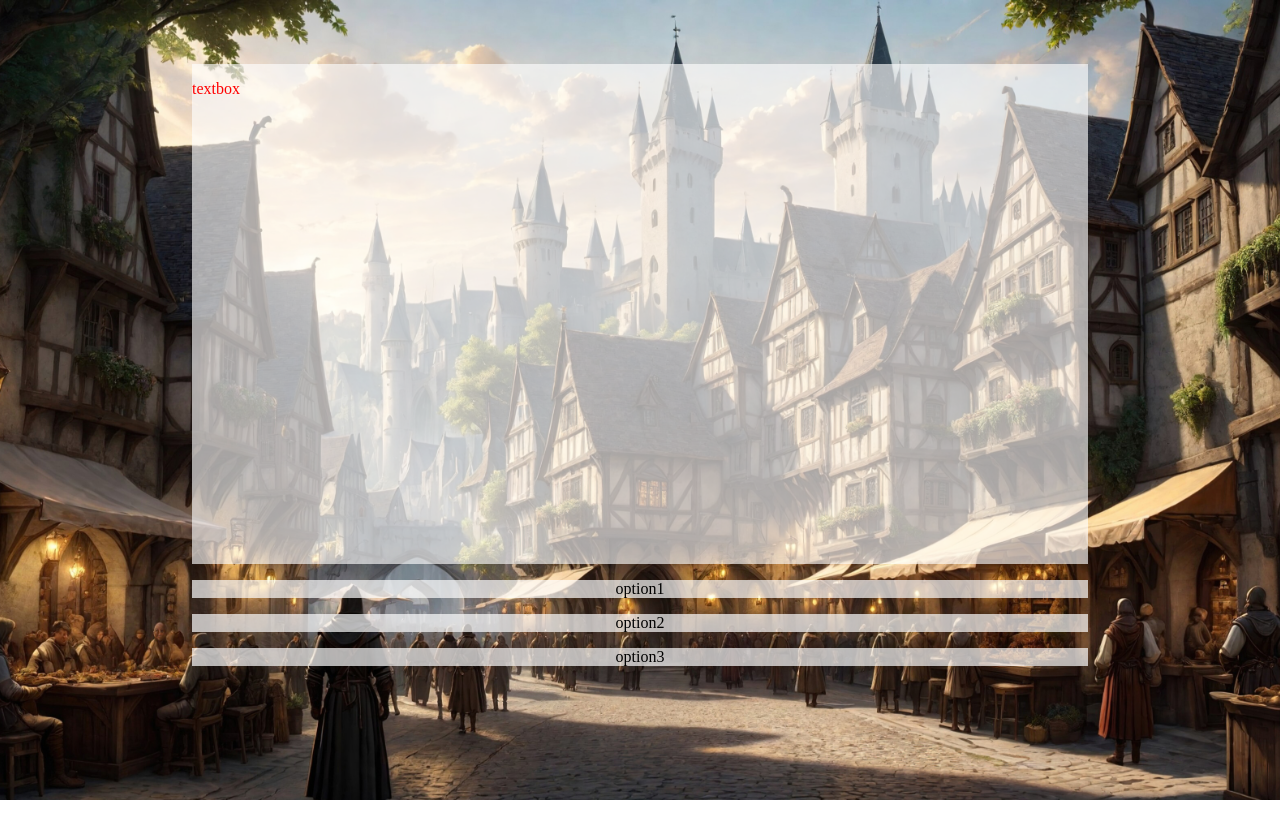
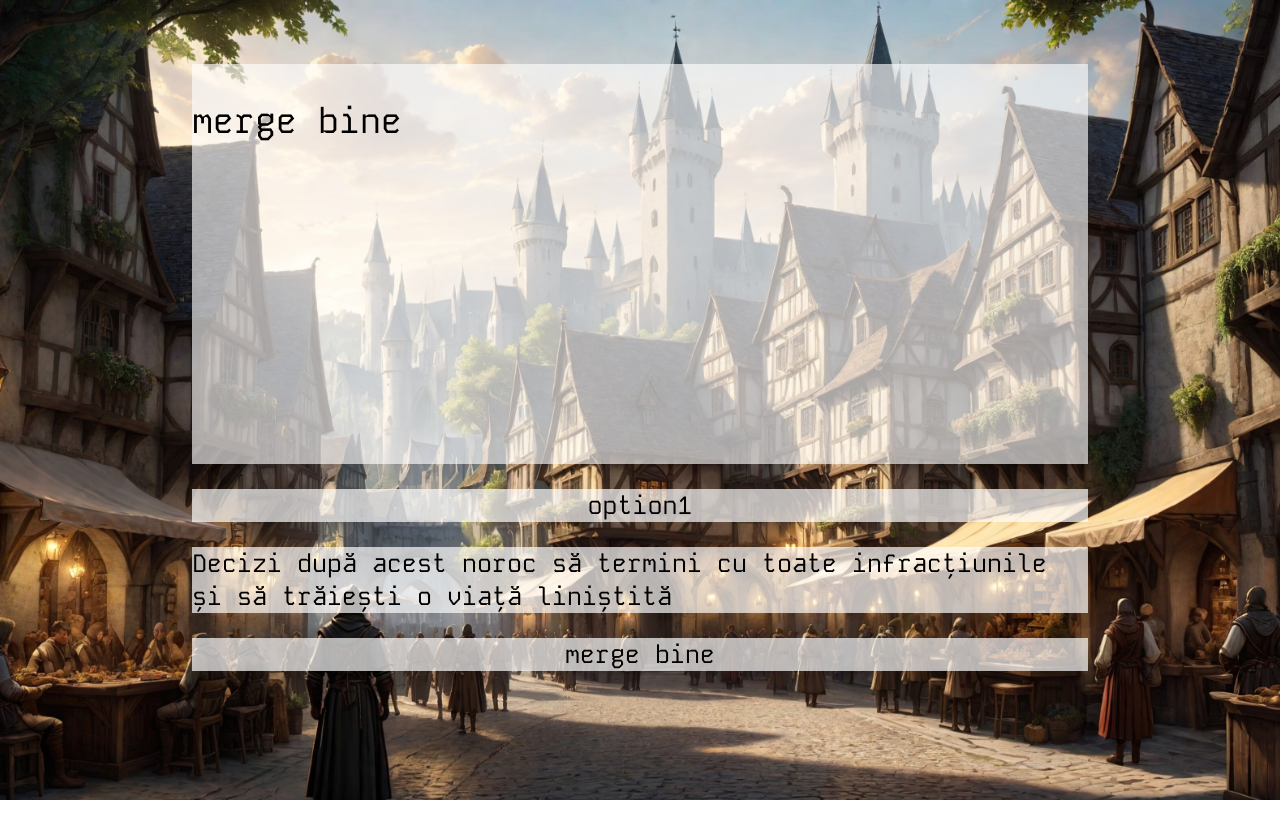
Before and after one commit to V1da-02/FrontForTests, an Angular app: page /home in a window 1280 px wide. Shown: the top 838 px of the page. Built offline with nearby package versions, Linux system fonts and the light colour scheme.

Commit message:
fonts+dynamic text

```diff
--- a/src/app/home/home.component.css
+++ b/src/app/home/home.component.css
@@ -3,10 +3,17 @@
   } */
 
 
+  @font-face {
+    font-family:'KodeMono';
+    src: url(src/assets/KodeMono-VariableFont_wght.ttf);
+}
+
+
+
 .interface{
     display: flex;
     width: 70%;
-    height: 500px;
+    height: 400px;
     align-content: center;
     margin-left: 15%;
     margin-right: 15%;
@@ -23,7 +30,9 @@
 
 }
 .storyText{
-    color: red;
+    color: black;
+    font-family:'KodeMono';
+    font-size: 35px;
 }
 
 .options{
@@ -33,6 +42,8 @@
     margin-right: 15%;
     background-color: rgba(255, 255, 255, 0.685);
     justify-content: center;
+    font-size: 25px;
+    font-family: 'KodeMono';
 
 
 }
--- a/src/app/home/home.component.ts
+++ b/src/app/home/home.component.ts
@@ -1,26 +1,49 @@
 import { Component, ElementRef, ViewChild } from '@angular/core';
+import { OnInit } from '@angular/core';
 
 @Component({
   selector: 'app-home',
   template: `
     <div class="interface">
-      <p #storyText class="storyText">textbox</p>
+      <p id="storyText" #storyText class="storyText">gf;kdjngdfkjgfbkjdgbdjdb</p>
 
     </div>
     <p class="options">option1</p>
-    <p class="options">option2</p>
-    <p class="options">option3</p>
+    <p class="options">Decizi după acest noroc să termini cu toate infracțiunile și să trăiești o viață liniștită</p>
+    <p class="options">{{text}}</p>
   `,
   styleUrls: ['./home.component.css']
 })
 export class HomeComponent {
-  @ViewChild('storyText', { static: true }) storyTextRef!: ElementRef;
+
+ngOnInit(){
+  this.temp()
+}
+
+  // @ViewChild('storyText', { static: true }) storyTextRef!: ElementRef;
 
 text = 'merge bine'
 
-  test() {
-    if (this.storyTextRef) {
-      this.storyTextRef.nativeElement.innerText = this.text;
+  // test() {
+  //   if (this.storyTextRef) {
+  //     this.storyTextRef.nativeElement.innerText = this.text;
+  //   }
+  // }
+
+  g = document.getElementById("storyText");
+
+  temp() {
+    let g = document.getElementById("storyText");
+
+    // Check if g is not null before accessing its properties
+    if (g !== null) {
+      g.innerText = this.text;
+      console.log('done');
+
+    } else {
+      console.error("Element with id 'storyText' not found.");
+      // Handle the case where the element is not found, e.g., show an error message.
     }
   }
+
 }
```
Also changed, not shown: src/assets/KodeMono-VariableFont_wght.ttf (added), src/assets/SourceCodePro-Italic-VariableFont_wght.ttf (added).
